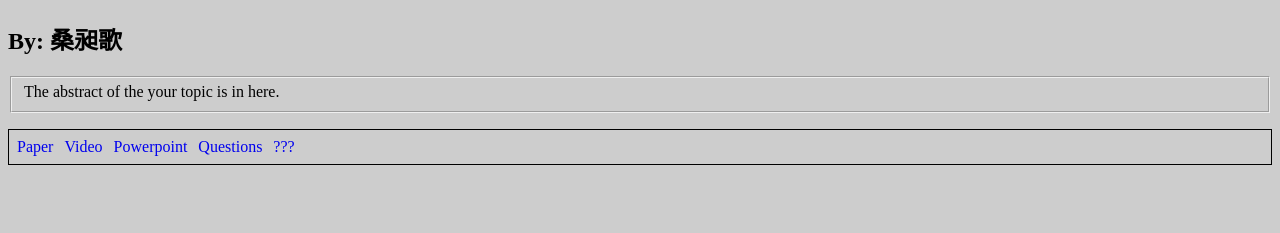
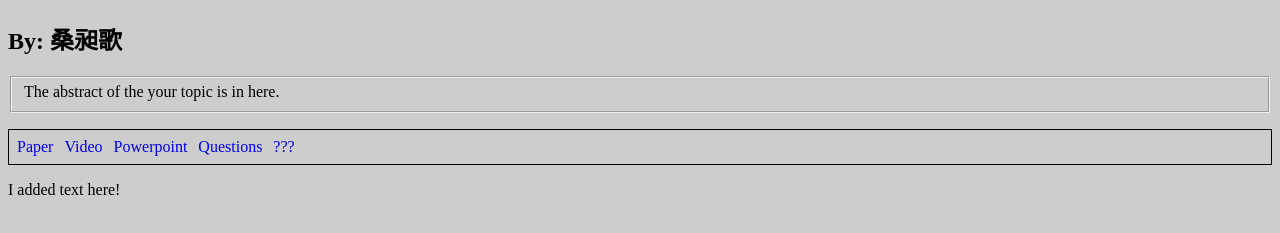
Before and after one commit to Sang-an-69/T.E.-Research-Website-Main, a plain HTML site: page index.html in a window 1280 px wide. Shown: the part 59-292 px from the top of the page. Drawn offline with Linux system fonts and the light colour scheme.

Commit message:
Update index.html

```diff
--- a/index.html
+++ b/index.html
@@ -18,5 +18,6 @@
     <li><a href="redirects/questions.html">Questions</a></li>
     <li><a href="redirects/linktoweb.html">???</a></li>
 </ul>
+    <p>I added text here!</p>
 </body>
 </html>
```
